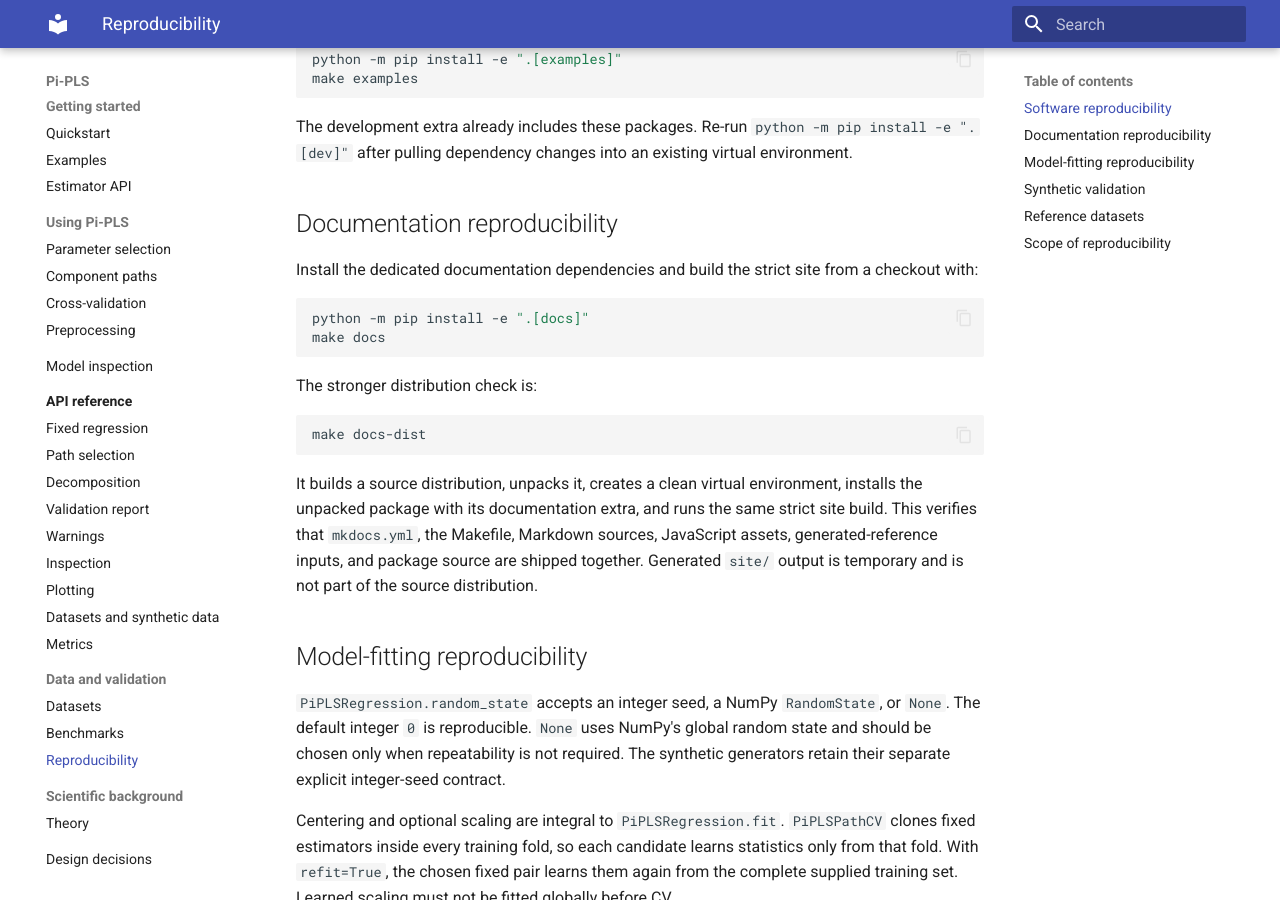
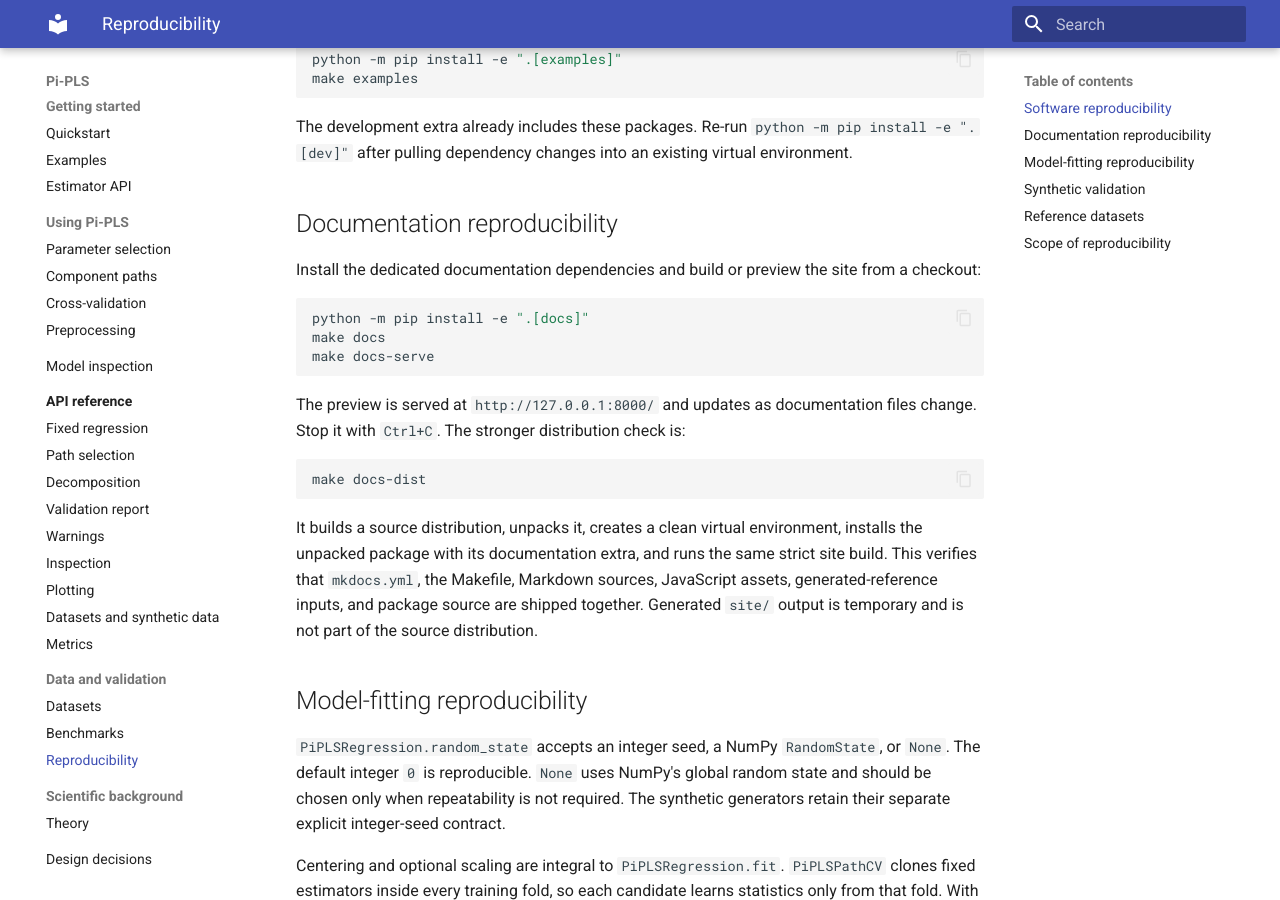
Before and after one commit to stefanlindstroem/pipls_private, an MkDocs documentation site: the page built from docs/reproducibility.md, in a window 1280 px wide and 900 px high, scrolled down 674 px. Built offline with MkDocs 1.6.1 and Material for MkDocs 9.7.7, drawn with Linux system fonts in a browser that asks for light colours.

Commit message:
chore: add Make help and docs preview

````diff
--- a/docs/reproducibility.md
+++ b/docs/reproducibility.md
@@ -33,14 +33,16 @@ after pulling dependency changes into an existing virtual environment.
 
 ## Documentation reproducibility
 
-Install the dedicated documentation dependencies and build the strict site from a checkout with:
+Install the dedicated documentation dependencies and build or preview the site from a checkout:
 
 ```bash
 python -m pip install -e ".[docs]"
 make docs
+make docs-serve
 ```
 
-The stronger distribution check is:
+The preview is served at `http://127.0.0.1:8000/` and updates as documentation files change. Stop it
+with `Ctrl+C`. The stronger distribution check is:
 
 ```bash
 make docs-dist
````
Also changed, not shown: .llm/development.md (+4 -1 lines), CHANGELOG.md (+3 -0 lines), CONTRIBUTING.md (+5 -3 lines), README.md (+13 -2 lines), 2 other files.
